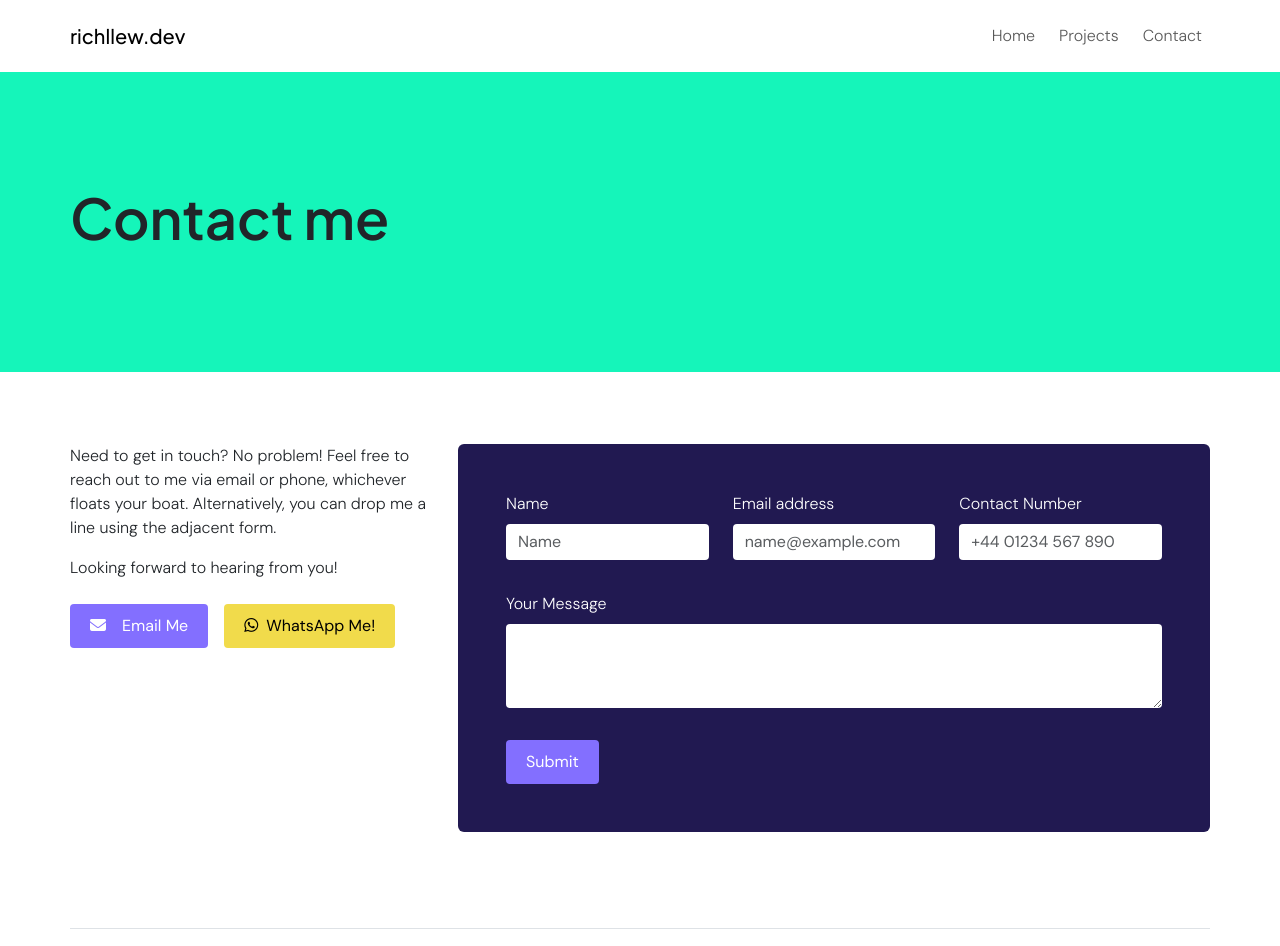
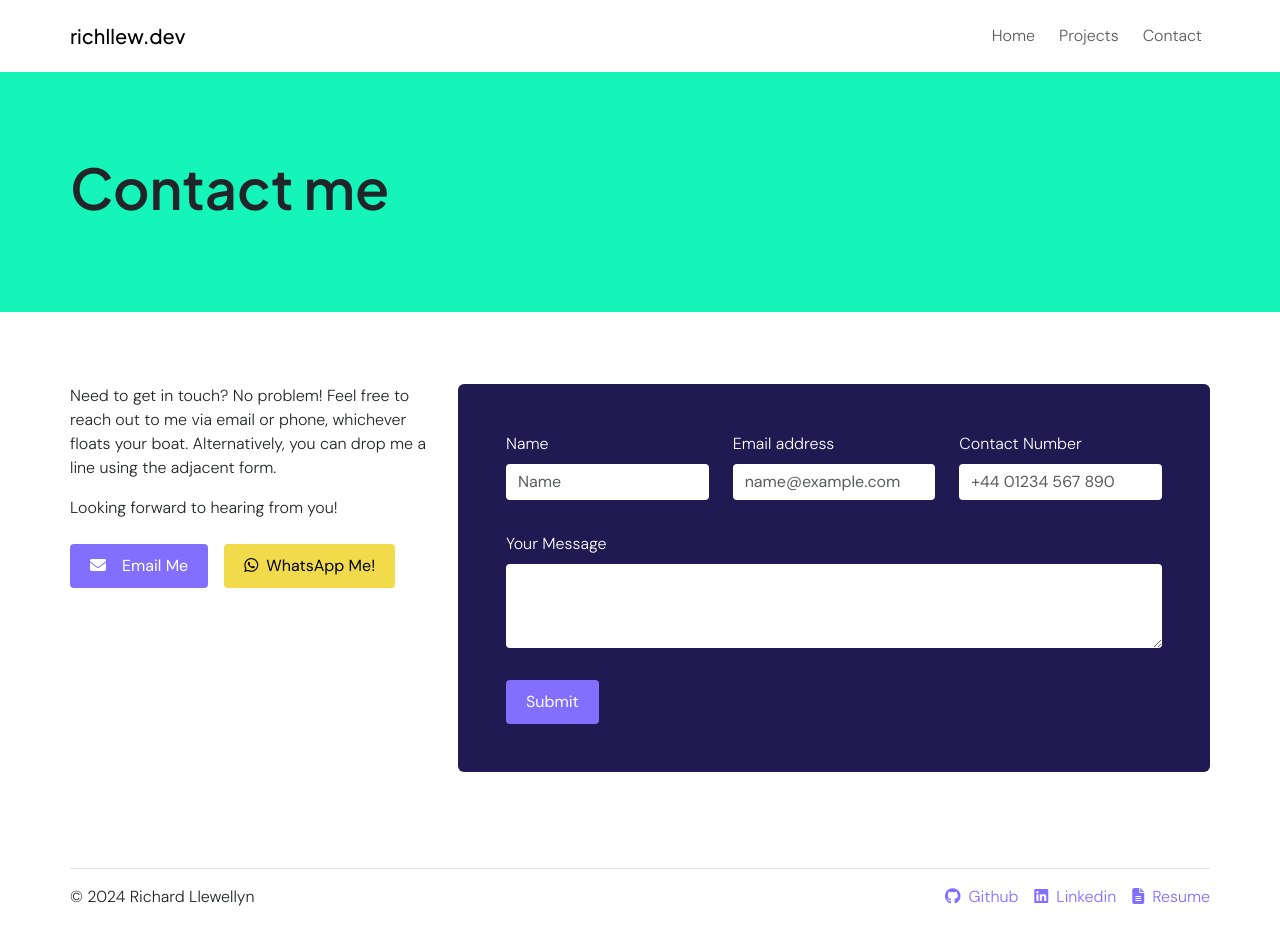
Before and after one commit to RichLlew182/react-portfolio, a React (Vite) app: page /contact in a window 1280 px wide. Shown: the top 946 px of the page. Built offline with nearby package versions, Linux system fonts and the light colour scheme.

Commit message:
made some minor adjustments to the footer on smaller screens

```diff
--- a/src/components/Footer.jsx
+++ b/src/components/Footer.jsx
@@ -4,15 +4,15 @@ function Footer() {
   return (
     <>
 
-      <footer className="container px-4 px-sm-0 d-flex flex-wrap justify-content-center justify-content-sm-between align-items-center py-3 my-4 mt-5 border-top">
-        <div className="col-sm-6 d-flex align-items-center">
+      <footer className="container px-4 px-sm-0 d-flex flex-column flex-sm-row flex-wrap justify-content-center justify-content-sm-between align-items-center py-3 my-4 mt-5 border-top">
+        <div className="col-md-6 d-flex align-items-center">
 
 
 
           <motion.div initial={{ opacity: 0, y: -40 }} whileInView={{ opacity: 1, y: 0 }} transition={{ delay: .1 }}> <span className="mb-3 mb-sm-0">© 2024 Richard Llewellyn</span></motion.div>
         </div>
 
-        <ul className="nav col-sm-6 justify-content-end list-unstyled d-flex">
+        <ul className="nav col-md-6 justify-content-end list-unstyled d-flex">
 
           <motion.li initial={{ opacity: 0, y: -40 }} whileInView={{ opacity: 1, y: 0 }} transition={{ delay: .2 }} className="ms-3"><a className="text-decoration-none" target="_blank" href="https://github.com/RichLlew182"><i
             className="fa-brands fa-github me-2"></i>Github</a></motion.li>
--- a/src/index.css
+++ b/src/index.css
@@ -26,8 +26,12 @@ header,
   background-color: #15F5BA;
 }
 
+.btn-toolbar {
+  row-gap: 1rem;
+}
+
 #intro {
-  min-height: 300px;
+  min-height: 30vh;
   display: -webkit-box;
   display: -ms-flexbox;
   display: flex;
@@ -53,6 +57,10 @@ header,
 .navbar-brand {
   font-family: "Plus Jakarta Sans", sans-serif;
   font-weight: 500;
+}
+
+footer {
+  row-gap: 1rem;
 }
 
 footer a {
```
